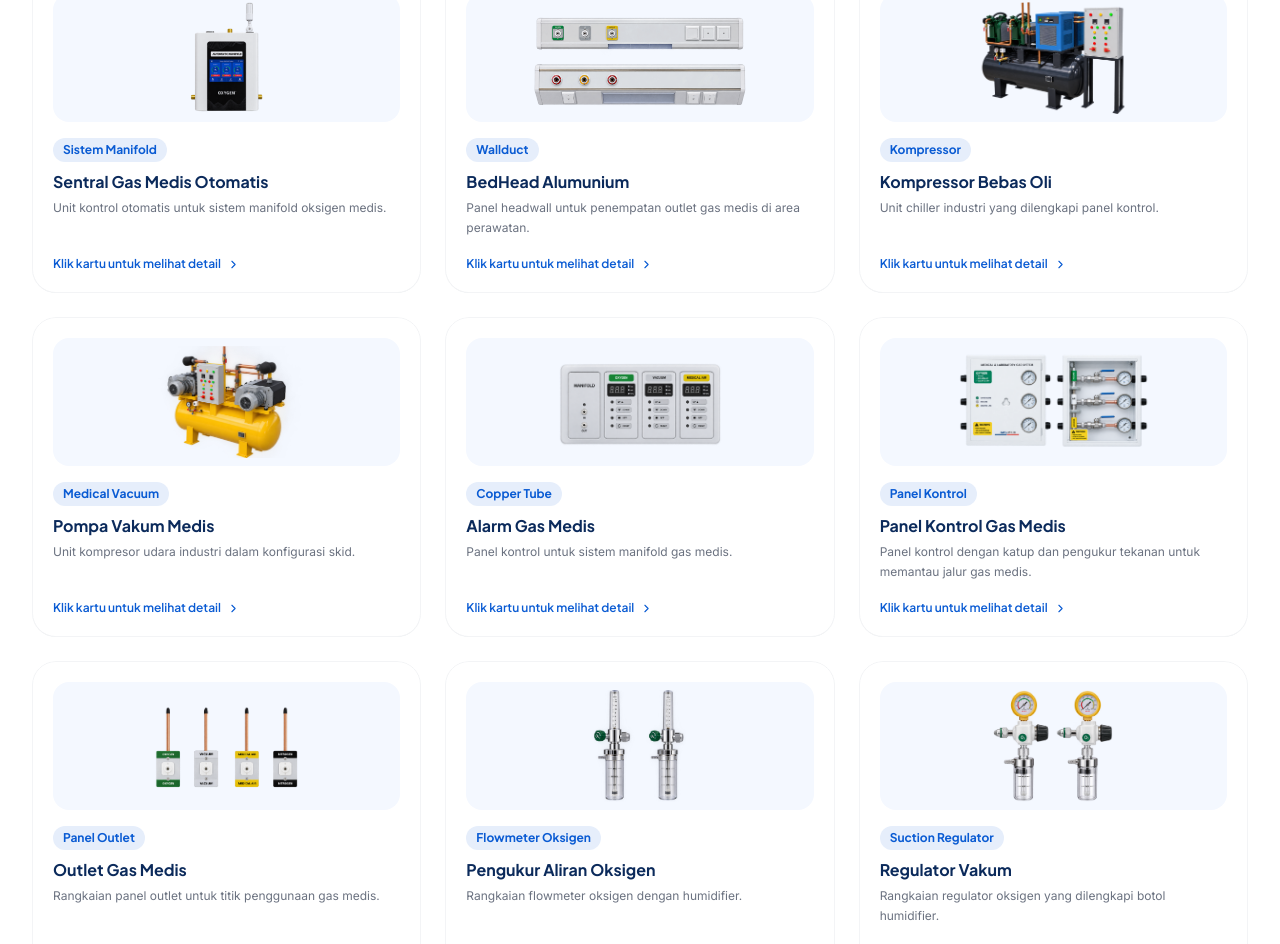
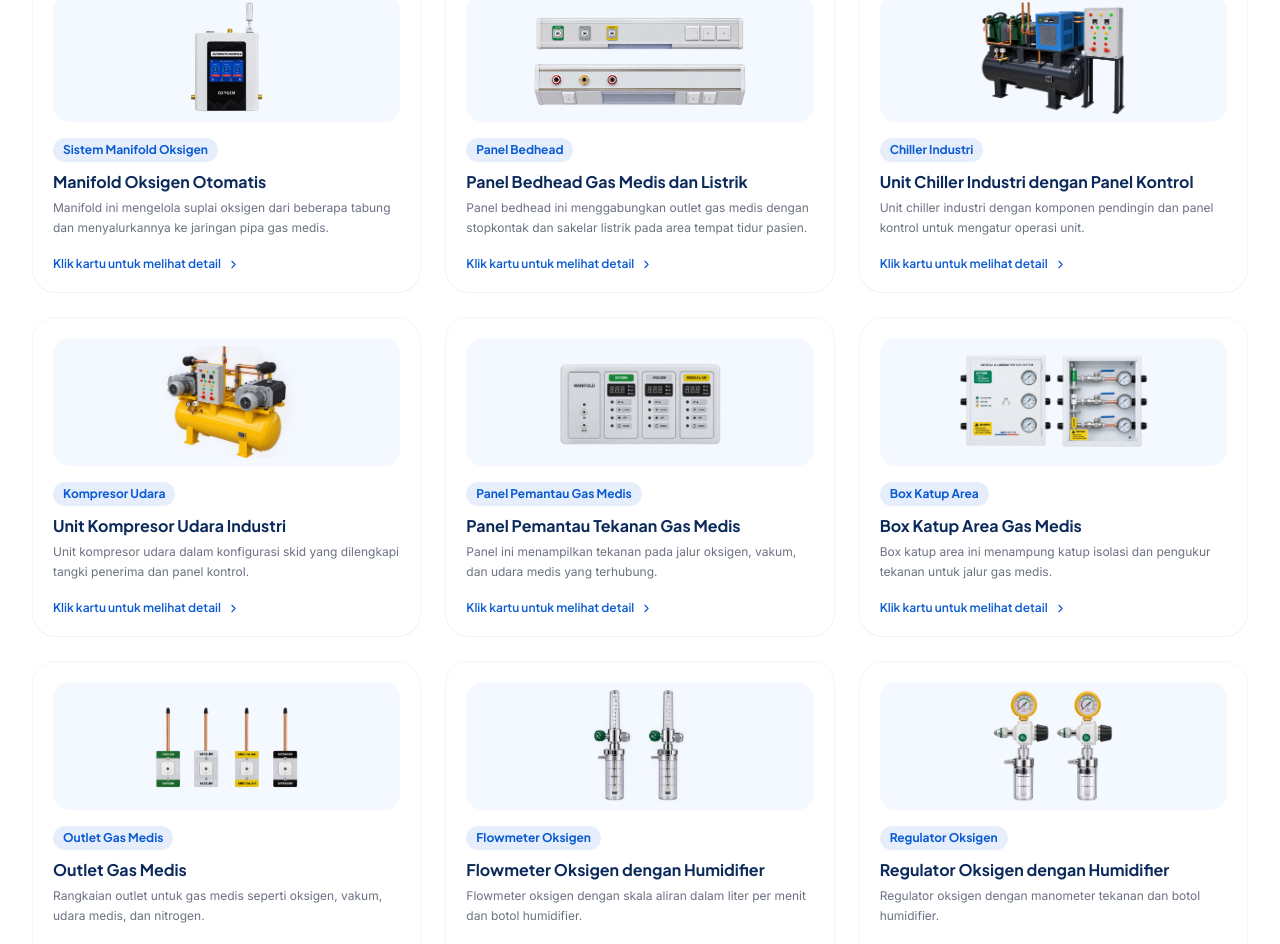
Before and after one commit to hdrfhlv/Malik_Mahabah, a React (Vite) app: page / in a window 1280 px wide. Shown: the part 2131-3075 px from the top of the page. Built offline with nearby package versions, Linux system fonts and the light colour scheme.

Commit message:
update Catalog Product

```diff
--- a/index.html
+++ b/index.html
@@ -1,4 +1,4 @@
-<!DOCTYPE html>
+<!doctype html>
 <html lang="id">
   <head>
     <meta charset="UTF-8" />
@@ -9,21 +9,31 @@
     <title>PT Malik Mahabah Manunggal — Instalasi Gas Medis Terpercaya</title>
     <meta
       name="description"
-      content="PT Malik Mahabbah Manunggal adalah perusahaan yang bergerak di bidang instalasi gas medis berkualitas tinggi: Oksigen Medis, Nitrous Oxide, Medical Air, CO₂, Nitrogen, dan Vacuum untuk rumah sakit, klinik, puskesmas, dan laboratorium."
+      content="PT Malik Mahabah Manunggal adalah perusahaan yang bergerak di bidang instalasi gas medis berkualitas tinggi"
     />
-    <meta name="keywords" content="gas medis, oksigen medis, nitrous oxide, medical air, distributor gas medis, tabung gas rumah sakit" />
-    <meta name="author" content="PT Malik Mahabbah Manunggal" />
+    <meta
+      name="keywords"
+      content="Jasa instalasi gas medis, Penyedia gas medis, Instalasi gas medis rumah sakit, Instalasi gas medis klinik, Instalasi gas medis puskesmas, Instalasi gas medis laboratorium, PT Malik Mahabah Manunggal"
+    />
+    <meta name="author" content="PT Malik Mahabah Manunggal" />
 
     <!-- Open Graph -->
     <meta property="og:type" content="website" />
     <meta property="og:url" content="https://malikmahabah.com/" />
-    <meta property="og:title" content="PT Malik Mahabah Manunggal — Instalasi Gas Medis Terpercaya" />
+    <meta
+      property="og:title"
+      content="PT Malik Mahabah Manunggal — Instalasi Gas Medis Terpercaya"
+    />
     <meta
       property="og:description"
       content="Penyedia gas medis bersertifikat untuk rumah sakit, klinik, puskesmas, dan laboratorium di seluruh Indonesia."
     />
     <meta property="og:image" content="/og-image.jpg" />
-    <link rel="icon" type="image/png" href="\src\assets\logo-removebg-preview.png" />
+    <link
+      rel="icon"
+      type="image/png"
+      href="\src\assets\logo-removebg-preview.png"
+    />
 
     <!-- Fonts -->
     <link rel="preconnect" href="https://fonts.googleapis.com" />
--- a/src/data/productCatalog.js
+++ b/src/data/productCatalog.js
@@ -11,128 +11,128 @@ import regulators from '../assets/products/Twin Oxygen Regulators with Humidifie
 export const products = [
   {
     id: 'automatic-manifold',
-    name: { id: 'Sentral Gas Medis Otomatis', en: 'Automatic Manifold' },
-    category: { id: 'Sistem Manifold', en: 'Manifold System' },
+    name: { id: 'Manifold Oksigen Otomatis', en: 'Automatic Oxygen Manifold' },
+    category: { id: 'Sistem Manifold Oksigen', en: 'Oxygen Manifold System' },
     image: automaticManifold,
     description: {
-      id: 'Unit kontrol otomatis untuk sistem manifold oksigen medis.',
-      en: 'An automatic control unit for medical oxygen manifold systems.',
+      id: 'Manifold ini mengelola suplai oksigen dari beberapa tabung dan menyalurkannya ke jaringan pipa gas medis.',
+      en: 'This manifold manages the oxygen supply from multiple cylinders and feeds it into a medical gas pipeline.',
     },
     uses: {
-      id: ['Sistem suplai oksigen medis', 'Instalasi manifold oksigen'],
-      en: ['Medical oxygen supply systems', 'Oxygen manifold installations'],
+      id: ['Mengatur suplai oksigen dari kelompok tabung ke jaringan pipa.', 'Memantau status suplai melalui unit kontrol.'],
+      en: ['Manages oxygen supply from cylinder banks to the pipeline.', 'Monitors supply status through the control unit.'],
     },
   },
   {
     id: 'dual-headwall',
-    name: { id: 'BedHead Alumunium', en: 'BedHead Alumunium' },
-    category: { id: 'Wallduct', en: 'Wallduct' },
+    name: { id: 'Panel Bedhead Gas Medis dan Listrik', en: 'Medical Gas and Electrical Bed Head Unit' },
+    category: { id: 'Panel Bedhead', en: 'Bed Head Unit' },
     image: dualHeadwall,
     description: {
-      id: 'Panel headwall untuk penempatan outlet gas medis di area perawatan.',
-      en: 'Headwall panels for medical gas outlets in patient-care areas.',
+      id: 'Panel bedhead ini menggabungkan outlet gas medis dengan stopkontak dan sakelar listrik pada area tempat tidur pasien.',
+      en: 'This bed head unit combines medical gas outlets with electrical sockets and switches at the patient bedside.',
     },
     uses: {
-      id: ['Area perawatan pasien', 'Instalasi outlet gas medis'],
-      en: ['Patient-care areas', 'Medical gas outlet installations'],
+      id: ['Menyediakan titik sambungan gas medis di sisi tempat tidur.', 'Menyediakan stopkontak listrik untuk peralatan di area perawatan.'],
+      en: ['Provides medical gas connection points at the bedside.', 'Provides electrical outlets for equipment in the care area.'],
     },
   },
   {
     id: 'industrial-chiller',
-    name: { id: 'Kompressor Bebas Oli', en: 'Oil Free Compressor' },
-    category: { id: 'Kompressor', en: 'Compressor' },
+    name: { id: 'Unit Chiller Industri dengan Panel Kontrol', en: 'Industrial Chiller with Control Panel' },
+    category: { id: 'Chiller Industri', en: 'Industrial Chiller' },
     image: industrialChiller,
     description: {
-      id: 'Unit chiller industri yang dilengkapi panel kontrol.',
-      en: 'An industrial chiller assembly equipped with a control panel.',
+      id: 'Unit chiller industri dengan komponen pendingin dan panel kontrol untuk mengatur operasi unit.',
+      en: 'An industrial chiller assembly with cooling components and a control panel for operating the unit.',
     },
     uses: {
-      id: ['Kebutuhan pendinginan fasilitas', 'Sistem chiller industri'],
-      en: ['Facility cooling requirements', 'Industrial chiller systems'],
+      id: ['Mendinginkan fluida dalam sistem yang sesuai dengan spesifikasi unit.', 'Mengoperasikan dan memantau unit melalui panel kontrol.'],
+      en: ['Cools fluid in systems compatible with the unit specifications.', 'Operates and monitors the unit through the control panel.'],
     },
   },
   {
     id: 'air-compressor',
-    name: { id: 'Pompa Vakum Medis', en: 'Medical Vacuum' },
-    category: { id: 'Medical Vacuum', en: 'Medical Vacuum' },
+    name: { id: 'Unit Kompresor Udara Industri', en: 'Industrial Air Compressor Skid' },
+    category: { id: 'Kompresor Udara', en: 'Air Compressor' },
     image: airCompressor,
     description: {
-      id: 'Unit kompresor udara industri dalam konfigurasi skid.',
-      en: 'An industrial air compressor assembly in a skid configuration.',
+      id: 'Unit kompresor udara dalam konfigurasi skid yang dilengkapi tangki penerima dan panel kontrol.',
+      en: 'An air compressor assembly in a skid configuration with a receiver tank and control panel.',
     },
     uses: {
-      id: ['Sistem suplai udara', 'Instalasi kompresor industri'],
-      en: ['Air supply systems', 'Industrial compressor installations'],
+      id: ['Menghasilkan udara bertekanan untuk sistem yang sesuai dengan spesifikasi kompresor.', 'Menyimpan udara bertekanan pada tangki penerima.'],
+      en: ['Supplies compressed air to systems compatible with the compressor specifications.', 'Stores compressed air in the receiver tank.'],
     },
   },
   {
     id: 'manifold-panel',
-    name: { id: 'Alarm Gas Medis', en: 'Gas Medic Alarm' },
-    category: { id: 'Copper Tube', en: 'Copper Tube' },
+    name: { id: 'Panel Pemantau Tekanan Gas Medis', en: 'Medical Gas Pressure Monitoring Panel' },
+    category: { id: 'Panel Pemantau Gas Medis', en: 'Medical Gas Monitoring Panel' },
     image: manifoldPanel,
     description: {
-      id: 'Panel kontrol untuk sistem manifold gas medis.',
-      en: 'A control panel for medical gas manifold systems.',
+      id: 'Panel ini menampilkan tekanan pada jalur oksigen, vakum, dan udara medis yang terhubung.',
+      en: 'This panel displays pressure readings for connected oxygen, vacuum, and medical air lines.',
     },
     uses: {
-      id: ['Sistem manifold gas medis', 'Instalasi suplai gas medis'],
-      en: ['Medical gas manifold systems', 'Medical gas supply installations'],
+      id: ['Memantau tekanan jalur gas medis melalui tampilan panel.', 'Membantu petugas melihat kondisi jalur yang terhubung.'],
+      en: ['Monitors medical gas line pressures on the panel display.', 'Helps staff view the condition of connected lines.'],
     },
   },
   {
     id: 'medical-gas-control-panels',
-    name: { id: 'Panel Kontrol Gas Medis', en: 'Medical Gas Control Panels' },
-    category: { id: 'Panel Kontrol', en: 'Control Panel' },
+    name: { id: 'Box Katup Area Gas Medis', en: 'Medical Gas Zone Valve Box' },
+    category: { id: 'Box Katup Area', en: 'Zone Valve Box' },
     image: controlPanels,
     description: {
-      id: 'Panel kontrol dengan katup dan pengukur tekanan untuk memantau jalur gas medis.',
-      en: 'Control panels with valves and pressure gauges for monitoring medical gas lines.',
+      id: 'Box katup area ini menampung katup isolasi dan pengukur tekanan untuk jalur gas medis.',
+      en: 'This zone valve box houses isolation valves and pressure gauges for medical gas lines.',
     },
     uses: {
-      id: ['Pemantauan tekanan jalur gas medis', 'Pengaturan dan isolasi suplai gas'],
-      en: ['Medical gas line pressure monitoring', 'Gas supply regulation and isolation'],
+      id: ['Memantau tekanan jalur gas medis.', 'Mengisolasi suplai pada jalur yang terhubung saat diperlukan oleh petugas berwenang.'],
+      en: ['Monitors medical gas line pressures.', 'Isolates supply to connected lines when required by authorized personnel.'],
     },
   },
   {
     id: 'outlet-panel',
     name: { id: 'Outlet Gas Medis', en: 'Medical Gas Outlet' },
-    category: { id: 'Panel Outlet', en: 'Outlet Panel' },
+    category: { id: 'Outlet Gas Medis', en: 'Medical Gas Outlet' },
     image: outletPanel,
     description: {
-      id: 'Rangkaian panel outlet untuk titik penggunaan gas medis.',
-      en: 'A lineup of outlet panels for medical gas points of use.',
+      id: 'Rangkaian outlet untuk gas medis seperti oksigen, vakum, udara medis, dan nitrogen.',
+      en: 'A lineup of outlets for medical gases such as oxygen, vacuum, medical air, and nitrogen.',
     },
     uses: {
-      id: ['Titik penggunaan gas medis', 'Fasilitas pelayanan kesehatan'],
-      en: ['Medical gas points of use', 'Healthcare facilities'],
+      id: ['Menghubungkan peralatan ke jalur gas medis di titik penggunaan.', 'Menyediakan outlet gas medis di fasilitas pelayanan kesehatan.'],
+      en: ['Connects equipment to medical gas lines at the point of use.', 'Provides medical gas outlets in healthcare facilities.'],
     },
   },
   {
     id: 'flowmeters',
-    name: { id: 'Pengukur Aliran Oksigen', en: 'Oxygen Flowmeter Assemblies' },
+    name: { id: 'Flowmeter Oksigen dengan Humidifier', en: 'Oxygen Flowmeter with Humidifier' },
     category: { id: 'Flowmeter Oksigen', en: 'Oxygen Flowmeter' },
     image: flowmeters,
     description: {
-      id: 'Rangkaian flowmeter oksigen dengan humidifier.',
-      en: 'Oxygen flowmeter assemblies with humidifiers.',
+      id: 'Flowmeter oksigen dengan skala aliran dalam liter per menit dan botol humidifier.',
+      en: 'An oxygen flowmeter with a flow scale in liters per minute and a humidifier bottle.',
     },
     uses: {
-      id: ['Pengaturan aliran oksigen', 'Pemberian oksigen dengan humidifier'],
-      en: ['Oxygen flow adjustment', 'Oxygen delivery with humidification'],
+      id: ['Mengatur dan menunjukkan aliran oksigen pada skala flowmeter.', 'Melembapkan aliran oksigen melalui botol humidifier sesuai petunjuk penggunaan.'],
+      en: ['Adjusts and indicates oxygen flow on the flowmeter scale.', 'Humidifies the oxygen flow through the humidifier bottle, following its instructions for use.'],
     },
   },
   {
     id: 'regulators',
-    name: { id: 'Regulator Vakum', en: 'Suction Regulator' },
-    category: { id: 'Suction Regulator', en: 'Suction Regulator' },
+    name: { id: 'Regulator Oksigen dengan Humidifier', en: 'Oxygen Regulator with Humidifier' },
+    category: { id: 'Regulator Oksigen', en: 'Oxygen Regulator' },
     image: regulators,
     description: {
-      id: 'Rangkaian regulator oksigen yang dilengkapi botol humidifier.',
-      en: 'Oxygen regulator assemblies equipped with humidifier bottles.',
+      id: 'Regulator oksigen dengan manometer tekanan dan botol humidifier.',
+      en: 'An oxygen regulator with a pressure gauge and humidifier bottle.',
     },
     uses: {
-      id: ['Pengaturan tekanan oksigen', 'Pemberian oksigen dengan humidifier'],
-      en: ['Oxygen pressure regulation', 'Oxygen delivery with humidification'],
+      id: ['Mengatur tekanan keluaran oksigen dari sumber yang terhubung.', 'Melembapkan aliran oksigen melalui botol humidifier sesuai petunjuk penggunaan.'],
+      en: ['Regulates oxygen outlet pressure from the connected source.', 'Humidifies the oxygen flow through the humidifier bottle, following its instructions for use.'],
     },
   },
 ];
```
